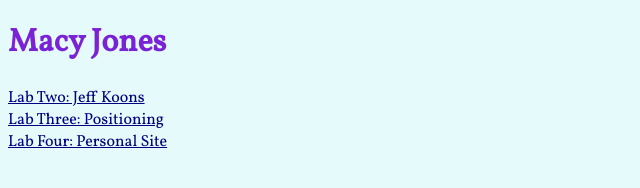
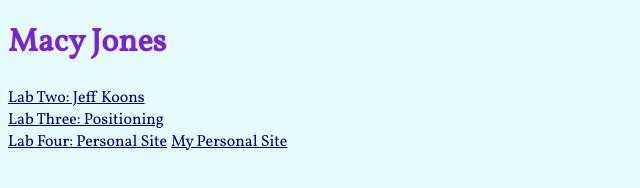
Before and after one commit to macymj/macymj.github.io, a plain HTML site: page index.html in a window 1280 px wide. Shown: the whole page, without its empty margins (0-640 px from the left). Drawn offline with Linux system fonts and the light colour scheme.

Commit message:
Add files via upload

```diff
--- a/index.html
+++ b/index.html
@@ -14,6 +14,7 @@
     <a href="lab_2.html">Lab Two: Jeff Koons</a> <br>
     <a href="lab_3.html">Lab Three: Positioning</a> <br>
     <a href="http://ellensriley.com/">Lab Four: Personal Site</a>
+    <a href="per_one.html">My Personal Site</a>
 </body>
 
 </html>
```
